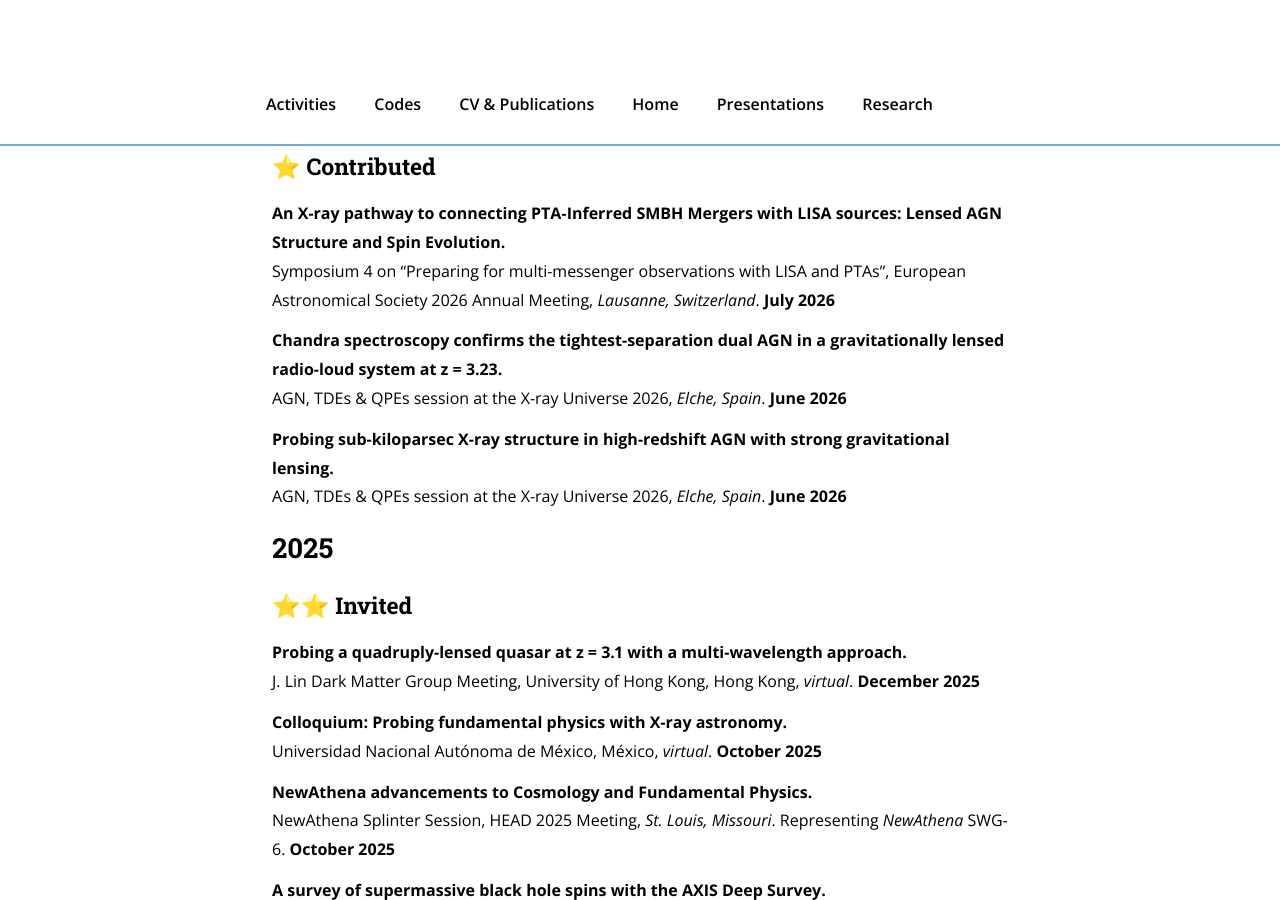
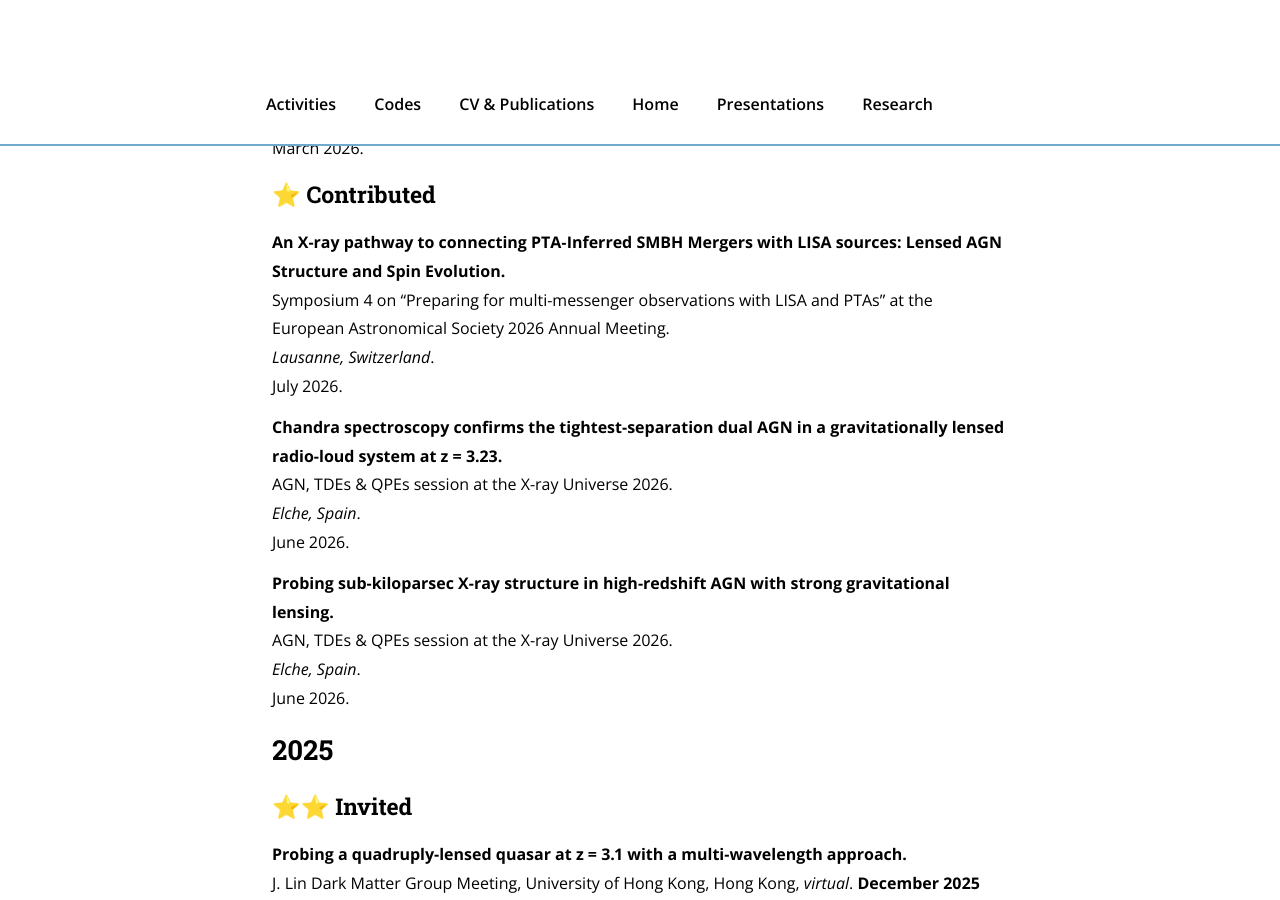
Before and after one commit to jsiskreynes-astro/jsiskreynes-astro.github.io, a Jekyll site: the page built from presentations.md, in a window 1280 px wide and 900 px high, scrolled down 1080 px. Built offline with Jekyll 4.4.1, drawn with Linux system fonts in a browser that asks for light colours; nearby versions of some CDN libraries.

Commit message:
Update presentations.md

```diff
--- a/presentations.md
+++ b/presentations.md
@@ -32,7 +32,7 @@ MIT Monday Afternoon talks, MIT Kavli Institute. <br>
 May 2026. <br>
 
 **The spin demographics of active supermassive black holes from X-rays.**   <br>
-Black Hole Explorer AGN Demographics Science Working Group.
+Black Hole Explorer AGN Demographics Science Working Group. <br>
 *Virtual*. <br>
 March 2026 <br>
 
@@ -44,16 +44,19 @@ March 2026. <br>
 ### ⭐ Contributed
 
 **An X-ray pathway to connecting PTA‑Inferred SMBH Mergers with LISA sources: Lensed AGN Structure and Spin Evolution.**
-Symposium 4 on “Preparing for multi-messenger observations with LISA and PTAs”, European Astronomical Society 2026 Annual Meeting, *Lausanne, Switzerland*.
-**July 2026**
+Symposium 4 on “Preparing for multi-messenger observations with LISA and PTAs” at the European Astronomical Society 2026 Annual Meeting.  <br>
+*Lausanne, Switzerland*. <br>
+July 2026.
 
-**Chandra spectroscopy confirms the tightest-separation dual AGN in a gravitationally lensed radio-loud system at z = 3.23.**
-AGN, TDEs & QPEs session at the X-ray Universe 2026, *Elche, Spain*.
-**June 2026**
+**Chandra spectroscopy confirms the tightest-separation dual AGN in a gravitationally lensed radio-loud system at z = 3.23.**   <br>
+AGN, TDEs & QPEs session at the X-ray Universe 2026.  <br>
+*Elche, Spain*.  <br>
+June 2026.  <br>
 
-**Probing sub-kiloparsec X-ray structure in high-redshift AGN with strong gravitational lensing.**
-AGN, TDEs & QPEs session at the X-ray Universe 2026, *Elche, Spain*.
-**June 2026**
+**Probing sub-kiloparsec X-ray structure in high-redshift AGN with strong gravitational lensing.**   <br>
+AGN, TDEs & QPEs session at the X-ray Universe 2026.  <br>
+*Elche, Spain*.   <br>
+June 2026.  <br>
 
 ## 2025
 
```
